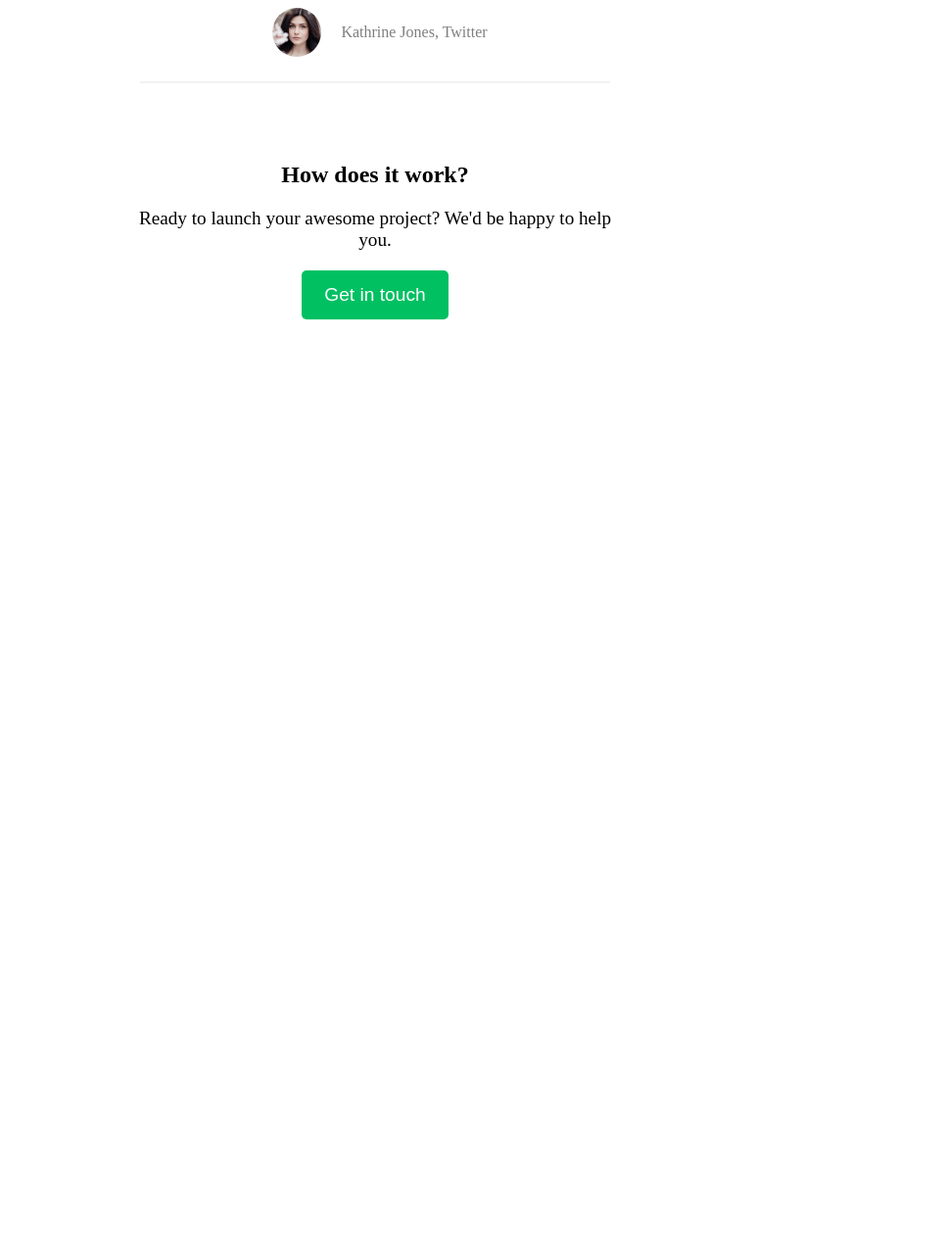
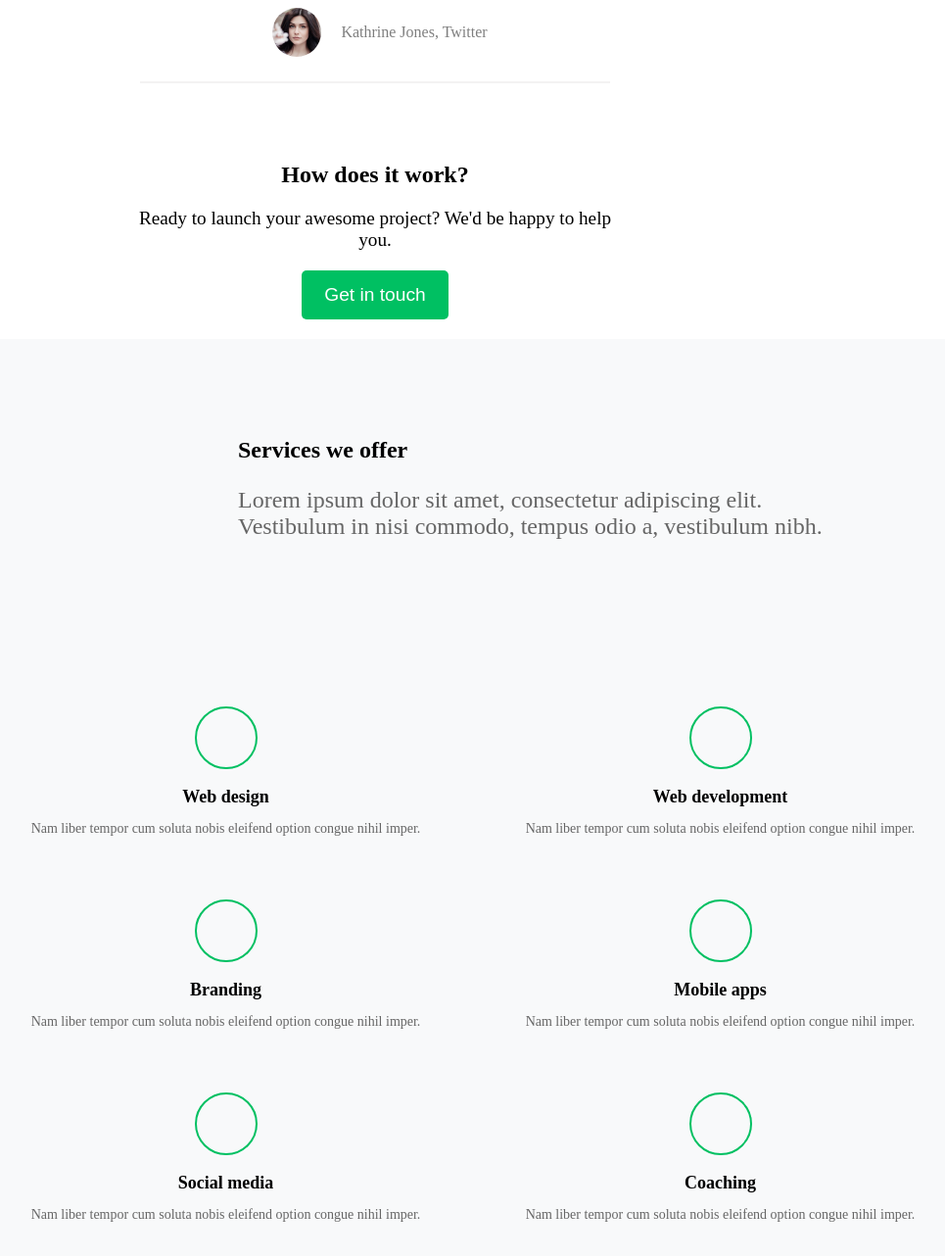
Before and after one commit to iamdeyg/union-website-clone, a plain HTML site: page index.html in a window 1280 px wide. Shown: the part 3026-4312 px from the top of the page at 98% size, without its empty margins (257-1222 px from the left). Before the commit the page ends 3352 px from the top, so only its background shows below. Drawn offline with Linux system fonts and the light colour scheme.

Commit message:
added more features

```diff
--- a/assets/CSS/index.css
+++ b/assets/CSS/index.css
@@ -171,3 +171,83 @@ h1 {
   margin: 0 auto;
   display: block;
 }
+
+section {
+  margin-bottom: 30px;
+  background-color: #f8f9fa;
+}
+
+section h2 {
+  font-size: 24px;
+  margin-bottom: 10px;
+}
+
+section p {
+  color: #666;
+  font-size: 16px;
+  max-width: 600px;
+  /* margin: 0 auto 30px; */
+}
+.section-1 {
+  margin-top: 100px;
+  padding-left: 200px;
+}
+.sec1-h2 {
+  padding-top: 100px;
+  margin-left: 500px;
+}
+.sec1-p {
+  margin-left: 500px;
+  font-size: 1.5rem;
+}
+/* Container grid layout */
+.container {
+  display: grid;
+  grid-template-columns: repeat(2, 1fr); /* Three-column grid layout */
+  gap: 10px;
+  max-width: 1000px;
+  margin: 0 auto;
+  padding-top: 50px;
+}
+
+/* Service items styling */
+.service-item {
+  border-radius: 5px;
+  text-align: center;
+  padding: 20px;
+  transition: background-color 0.3s ease;
+}
+.service-item:hover {
+  background-color: #e7f7ed;
+}
+.service-item .icon {
+  font-size: 40px;
+  color: #00c062; /* Green color for the icons */
+  margin-bottom: 15px;
+  border: 2px solid #00c062;
+  border-radius: 50%;
+  width: 60px;
+  height: 60px;
+  display: flex;
+  align-items: center;
+  justify-content: center;
+  margin: 0 auto;
+}
+
+.service-item h3 {
+  font-size: 18px;
+  font-weight: bold;
+  margin-bottom: 10px;
+}
+
+.service-item p {
+  color: #666;
+  font-size: 14px;
+}
+
+/* Responsive design */
+@media (max-width: 768px) {
+  .container {
+    grid-template-columns: 1fr; /* Single column on small screens */
+  }
+}
--- a/index.html
+++ b/index.html
@@ -132,6 +132,65 @@
         Ready to launch your awesome project? We'd be happy to help you.
       </p>
       <button class="bttn btttn">Get in touch</button>
+      <section>
+        <h2 class="sec1-h2">Services we offer</h2>
+        <p class="sec1-p">
+          Lorem ipsum dolor sit amet, consectetur adipiscing elit. Vestibulum in
+          nisi commodo, tempus odio a, vestibulum nibh.
+        </p>
+        <div class="section-1">
+          <div class="container">
+            <div class="service-item">
+              <div class="icon"><i class=""></i></div>
+              <h3>Web design</h3>
+              <p>
+                Nam liber tempor cum soluta nobis eleifend option congue nihil
+                imper.
+              </p>
+            </div>
+            <div class="service-item">
+              <div class="icon"><i class=""></i></div>
+              <h3>Web development</h3>
+              <p>
+                Nam liber tempor cum soluta nobis eleifend option congue nihil
+                imper.
+              </p>
+            </div>
+            <div class="service-item">
+              <div class="icon"><i class=""></i></div>
+              <h3>Branding</h3>
+              <p>
+                Nam liber tempor cum soluta nobis eleifend option congue nihil
+                imper.
+              </p>
+            </div>
+            <div class="service-item">
+              <div class="icon"><i class=""></i></div>
+              <h3>Mobile apps</h3>
+              <p>
+                Nam liber tempor cum soluta nobis eleifend option congue nihil
+                imper.
+              </p>
+            </div>
+            <div class="service-item">
+              <div class="icon"><i class=""></i></div>
+              <h3>Social media</h3>
+              <p>
+                Nam liber tempor cum soluta nobis eleifend option congue nihil
+                imper.
+              </p>
+            </div>
+            <div class="service-item">
+              <div class="icon"><i class=""></i></div>
+              <h3>Coaching</h3>
+              <p>
+                Nam liber tempor cum soluta nobis eleifend option congue nihil
+                imper.
+              </p>
+            </div>
+          </div>
+        </div>
+      </section>
     </main>
   </body>
 </html>
```
